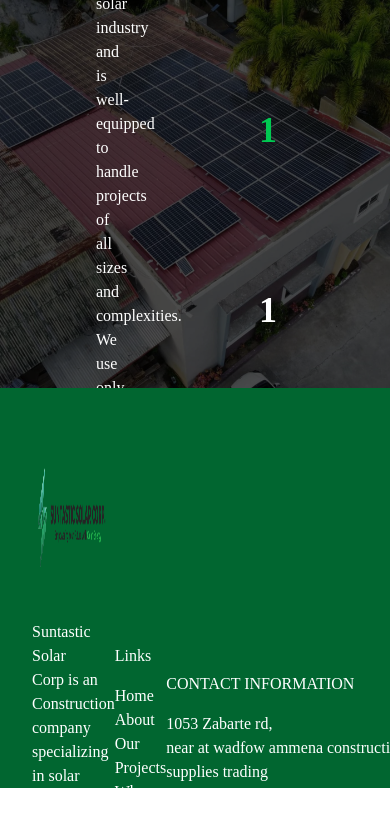
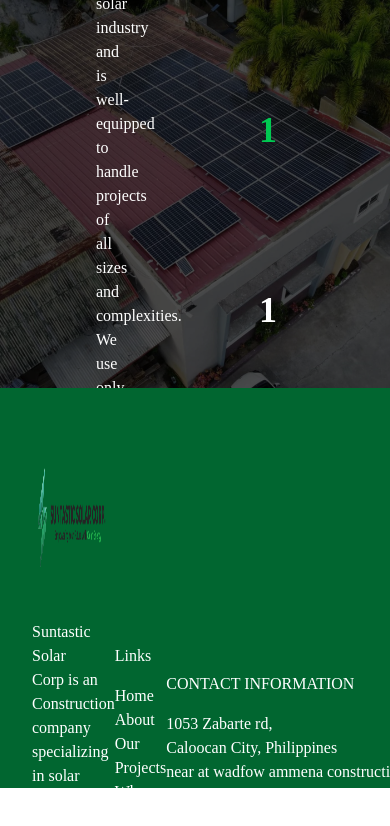
Before and after one commit to PAWN445/suntastic-profile-project, a React (Vite) app: page /about in a window 390 px wide. Shown: the part 2408-3234 px from the top of the page. Built offline with nearby package versions, Linux system fonts and the light colour scheme.

Commit message:
change contact number and add telephone number and change address in contact us

```diff
--- a/src/component/About.tsx
+++ b/src/component/About.tsx
@@ -167,8 +167,8 @@ function About(){
                 <h6>CONTACT INFORMATION</h6>
                 <h6 className="text-balance">
                     1053 Zabarte rd,<br/>
+                    Caloocan City, Philippines <br/>
                     near at wadfow ammena construction supplies trading <br/>
-                    Caloocan City, Philippines
                 </h6>
                 <p>suntasticsolarcorporation@gmail.com</p>
             </div>
```
